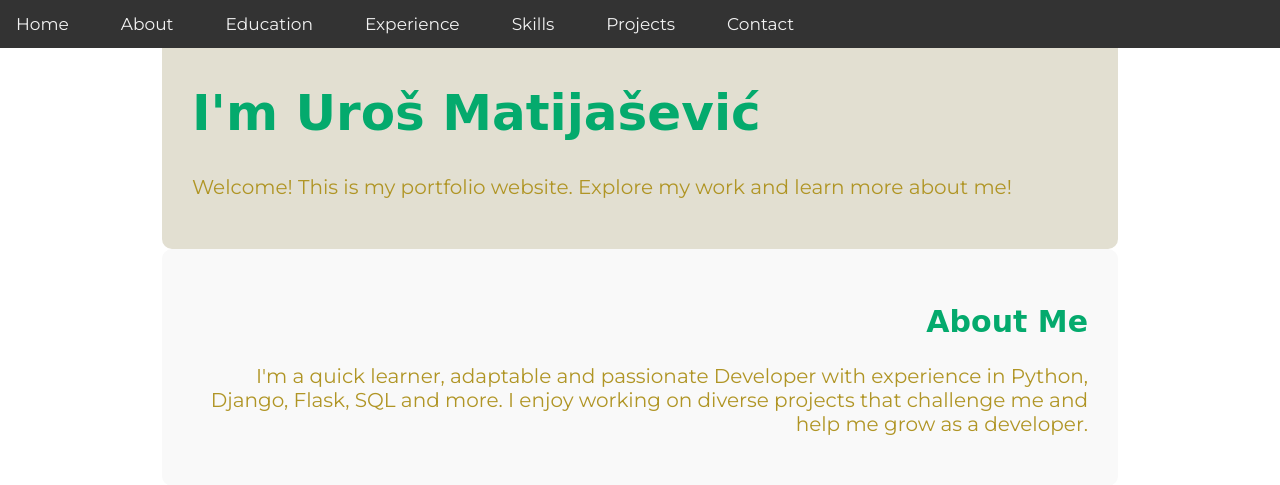
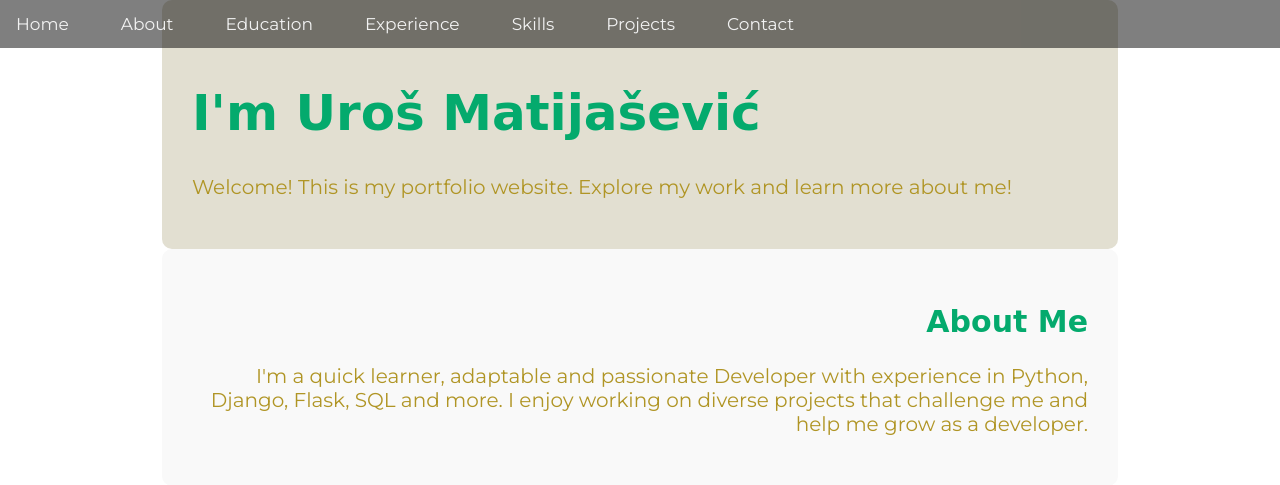
Before and after one commit to UrosMatijas/UrosMatijas.github.io, a Flask app: page / in a window 1280 px wide. Shown: the top 485 px of the page. Run offline with Flask 2, Linux system fonts and the light colour scheme; some web fonts are replaced.

Commit message:
Update styles.css

```diff
--- a/static/styles.css
+++ b/static/styles.css
@@ -37,7 +37,7 @@ p {
 
 .topnav {
   width: 100%;
-  background-color: #333;
+  background-color: rgba(0, 0, 0, 0.5);
   overflow: hidden;
   text-align: center;
   font-family: 'Montserrat', sans-serif;
```
